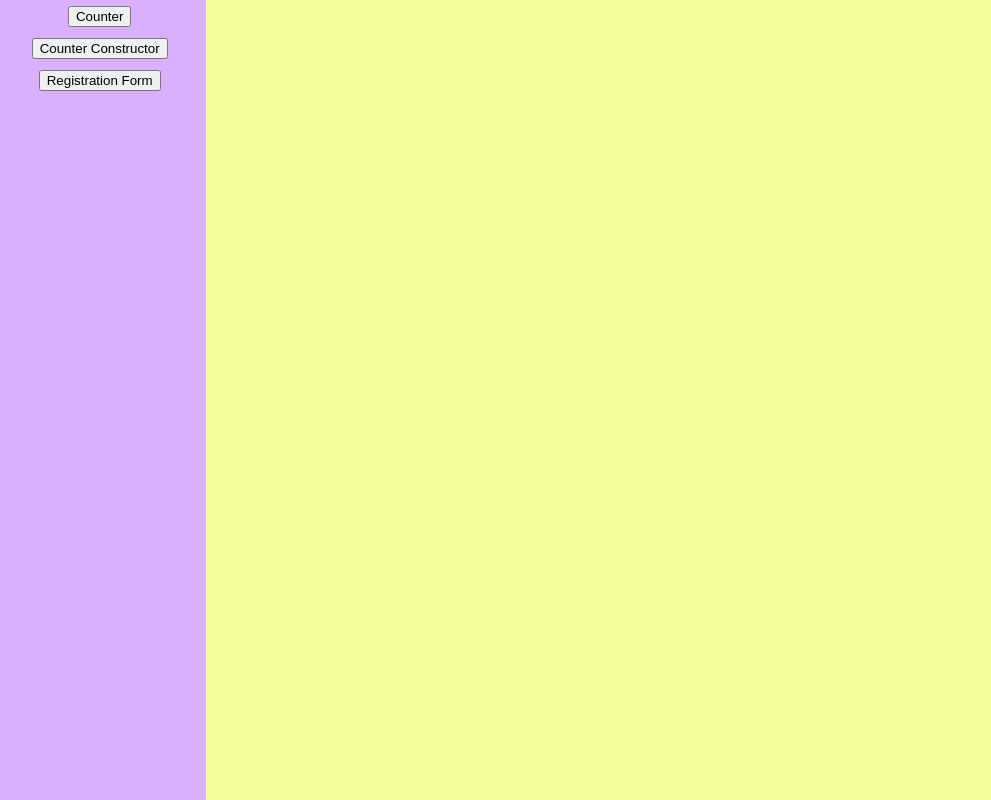
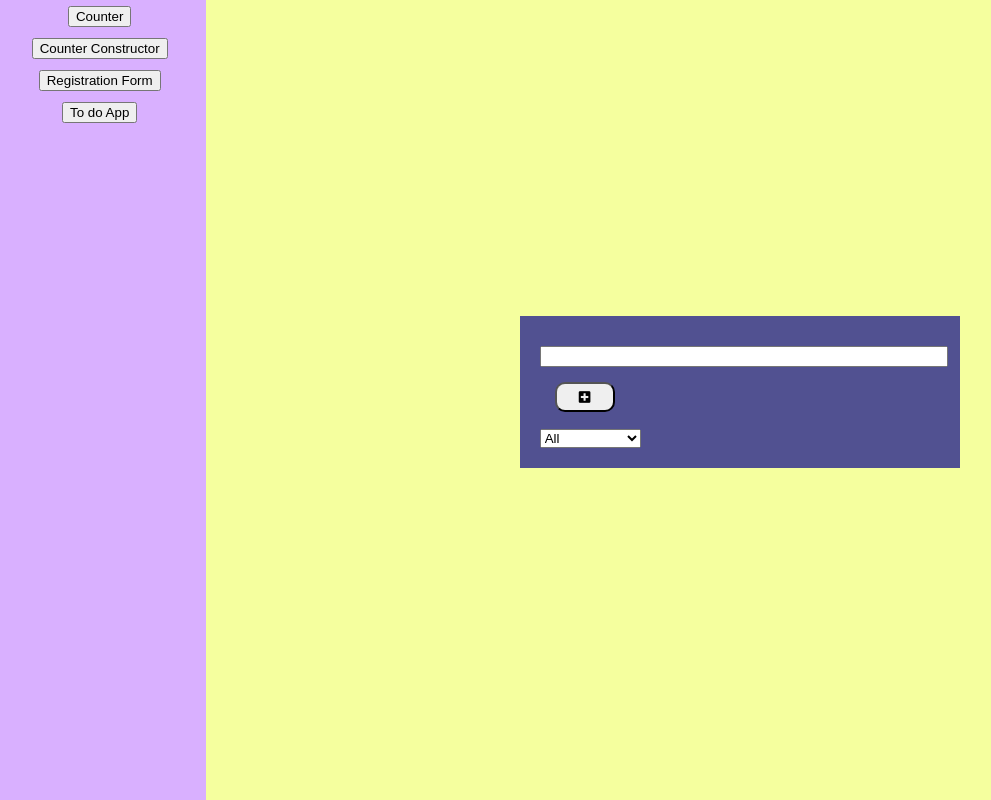
Before and after one commit to iamvlado93/iTechArt-tasks, a React (Create React App) app: page /todo-app in a window 1280 px wide. Shown: the whole page, without its empty margins (7-998 px from the left). Built offline with nearby package versions, Linux system fonts and the light colour scheme.

Commit message:
feat: add to todo app structure

```diff
--- a/package.json
+++ b/package.json
@@ -9,6 +9,7 @@
     "prop-types": "^15.7.2",
     "react": "^17.0.2",
     "react-dom": "^17.0.2",
+    "react-icons": "^4.2.0",
     "react-router-dom": "^5.2.0",
     "react-scripts": "4.0.3",
     "web-vitals": "^1.1.1"
--- a/public/index.html
+++ b/public/index.html
@@ -15,6 +15,16 @@
       user's mobile device or desktop. See https://developers.google.com/web/fundamentals/web-app-manifest/
     -->
     <link rel="manifest" href="%PUBLIC_URL%/manifest.json" />
+    <link
+      href="https://fonts.googleapis.com/css?family=Poppins&display=swap"
+      rel="stylesheet"
+    />
+    <link
+      rel="stylesheet"
+      href="https://cdnjs.cloudflare.com/ajax/libs/font-awesome/5.12.1/css/all.min.css"
+      integrity="sha256-mmgLkCYLUQbXn0B1SRqzHar6dCnv9oZFPEC1g1cwlkk="
+      crossorigin="anonymous"
+    />
     <!--
       Notice the use of %PUBLIC_URL% in the tags above.
       It will be replaced with the URL of the `public` folder during the build.
--- a/src/App.js
+++ b/src/App.js
@@ -4,6 +4,7 @@ import RegistrationForm from './modules/RegistrationForm/index';
 import Profile from './modules/RegistrationForm/Profile';
 import Counter from './modules/Counter';
 import CounterConstructor from './modules/CounterConstructor';
+import TodoForm from './modules/ToDoApp/index';
 
 import {
   BrowserRouter as Router,
@@ -20,6 +21,7 @@ export default function App() {
         <Link to='/counter'><button>Counter</button></Link>
         <Link to='/counter-constructor'><button>Counter Constructor</button></Link>
         <Link to='/registration-form'><button>Registration Form</button></Link>
+        <Link to='/todo-app'><button>To do App</button></Link>
       </nav>
 
       <main className='main'>
@@ -36,6 +38,9 @@ export default function App() {
           <Route path="/profile">
             <Profile/>
           </Route>
+          <Route path="/todo-app">
+            <TodoForm/>
+          </Route>
         </Switch>
       </main>
 
--- /dev/null
+++ b/src/modules/ToDoApp/Form.js
@@ -0,0 +1,47 @@
+import React from 'react';
+import './index.css';
+
+const Form = ( {setInputText, setTodos, todos, inputText, setStatus } ) => {
+
+    const inputHandler = ( e ) => {
+        setInputText(e.target.value);
+    };
+
+    const submitHandler = (e) => {
+        e.preventDefault();
+        setTodos([
+            ...todos,
+            {text: inputText, completed: false, id: Math.random() * 1000}]);
+        setInputText('');
+    };
+
+    const statusHandler = (e) => {
+        setStatus(e.target.value)
+    }
+
+    return (
+        <form className='form'>
+            <input
+                value={ inputText }
+                onChange={ inputHandler }
+                type="text" className="todo-input"
+            />
+            <button
+                onClick={ submitHandler }
+                className="todo-button"
+                type="submit"
+            >
+                <i className="fas fa-plus-square"></i>
+            </button>
+            <div className="select">
+                <select onChange={statusHandler} name="todos" className="filter-todo">
+                    <option value="all">All</option>
+                    <option value="completed">Completed</option>
+                    <option value="uncompleted">Uncompleted</option>
+                </select>
+            </div>
+        </form>
+    )
+}
+
+export default Form;
--- /dev/null
+++ b/src/modules/ToDoApp/Todo.js
@@ -0,0 +1,33 @@
+import React from 'react';
+
+const Todo = ( { text, todo, setTodos, todos } ) => {
+
+    const deleteHandler = () => {
+        setTodos(todos.filter((el) => el.id !== todo.id))
+    };
+
+    const completeHandler = () => {
+        setTodos(todos.map(item => {
+            if(item.id === todo.id) {
+                return {
+                    ...item, completed: !item.completed,
+                }
+            }
+            return item;
+        }));
+    };
+
+    return (
+        <div className='todo-list'>
+            <li className={`todo-item ${todo.completed ? 'complete' : ''}`}>{text}</li>
+            <button onClick={completeHandler} className='complete-btn'>
+                <i className='fas fa-check'></i>
+            </button>
+            <button onClick={deleteHandler} className='delete-btn'>
+                <i className='fas fa-trash'></i>
+            </button>
+        </div>
+    );
+};
+
+export default Todo;
--- /dev/null
+++ b/src/modules/ToDoApp/TodoList.js
@@ -0,0 +1,21 @@
+import React from 'react';
+import Todo from './Todo';
+
+const TodoList = ( { todos, setTodos, filteredTodos } ) => {
+    return (
+        <div className='todo-container'>
+            <ul className='todo-list'>
+                {filteredTodos.map(todo =>(
+                    <Todo
+                        key={ todo.id }
+                        text={ todo.text }
+                        todo={todo} todos={todos}
+                        setTodos={ setTodos }
+                    />
+                ))}
+            </ul>
+        </div>
+    )
+}
+
+export default TodoList;
--- a/src/modules/ToDoApp/index.css
+++ b/src/modules/ToDoApp/index.css
@@ -0,0 +1,15 @@
+.todo-item {
+  margin: 5px;
+}
+
+.todo-button {
+  height: 30px;
+  width: 60px;
+  border-radius: 10px;
+  margin: 15px;
+}
+
+.complete {
+  text-decoration: line-through;
+  opacity: 0.4;
+}
--- a/src/modules/ToDoApp/index.js
+++ b/src/modules/ToDoApp/index.js
@@ -1,6 +1,70 @@
-import React from 'react';
+import { checkPropTypes } from 'prop-types';
+import React, { useState, useEffect } from 'react';
+import Form from './Form';
+import TodoList from './TodoList';
 import './index.css';
 
-export default function ToDoApp () {
+const TodoForm = () => {
 
+    const [inputText, setInputText] = useState('');
+    const [todos, setTodos] = useState([]);
+    const [status, setStatus] = useState('all');
+    const [filteredTodos, setFilteredTodos] = useState([]);
+
+    useEffect (() => {
+        getLocalTodos();
+    }, [])
+
+    useEffect(() => {
+        filterHandler();
+        saveLocalTodos();
+    }, [todos, status]);
+
+    const filterHandler = () => {
+        switch(status) {
+            case 'completed':
+                setFilteredTodos(todos.filter(todo => todo.completed === true));
+                break;
+            case 'uncompleted':
+                setFilteredTodos(todos.filter(todo => todo.completed === false));
+                break;
+            default:
+                setFilteredTodos(todos);
+                break;
+        }
+    }
+
+    const saveLocalTodos = () => {
+        localStorage.setItem('todos', JSON.stringify(todos));
+    };
+
+    const getLocalTodos = () => {
+        if(localStorage.getItem('todos') === null) {
+            localStorage.setItem('todos', JSON.stringify([]));
+        } else {
+            let todoLocal = JSON.parse(localStorage.getItem('todos'));
+            setTodos(todoLocal);
+        }
+    }
+
+    return (
+        <div className='todo'>
+            <Form
+                todos={todos}
+                setStatus={setStatus}
+                setTodos={ setTodos }
+                inputText={inputText}
+                setInputText={ setInputText }
+            />
+            <TodoList
+                todos={todos}
+                setTodos={ setTodos }
+                filteredTodos={ filteredTodos }
+            />
+        </div>
+    )
 }
+
+
+
+export default TodoForm;
```
Also changed, not shown: 1 other file (tests, documents, lock files or other folders).
